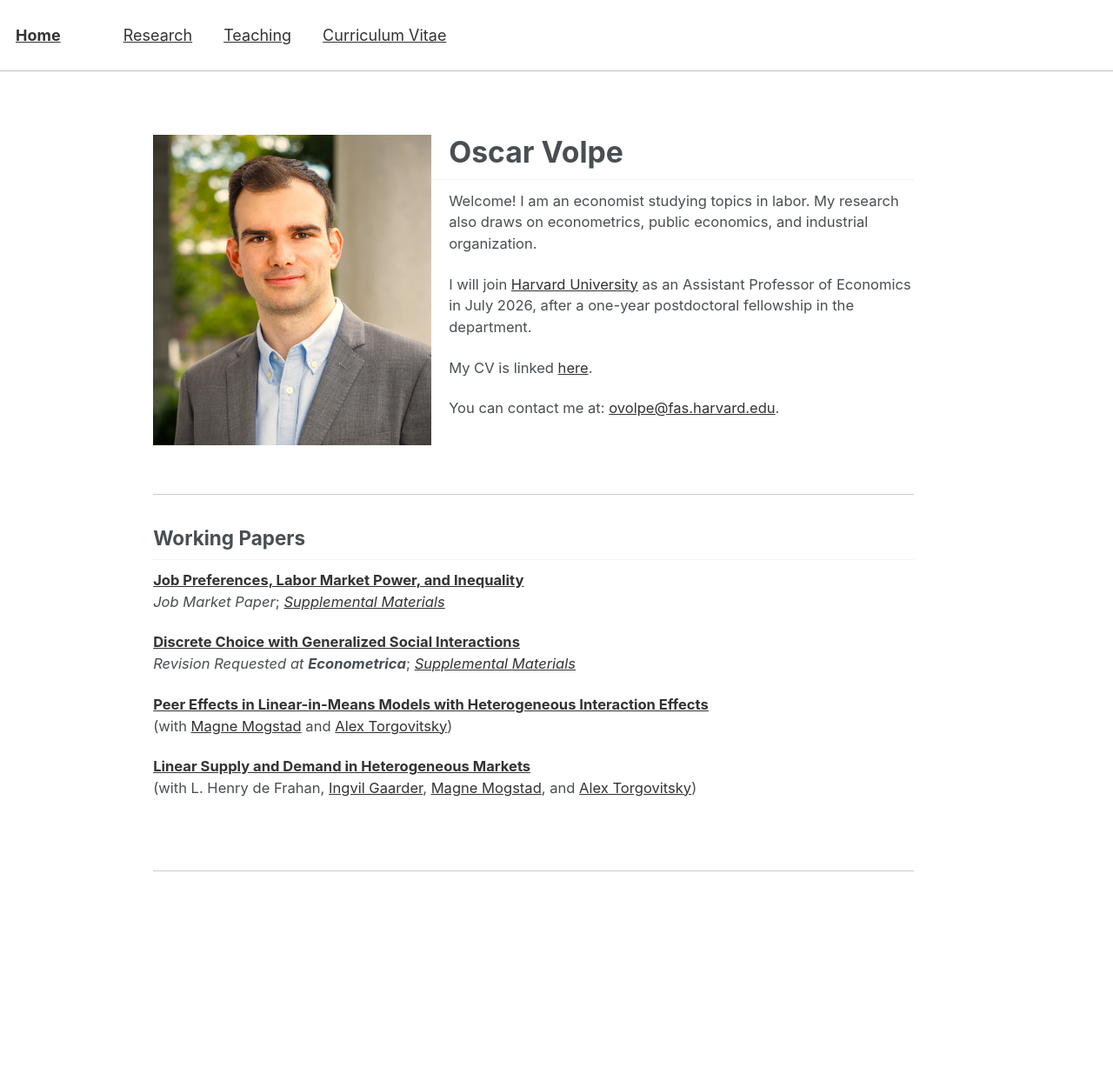
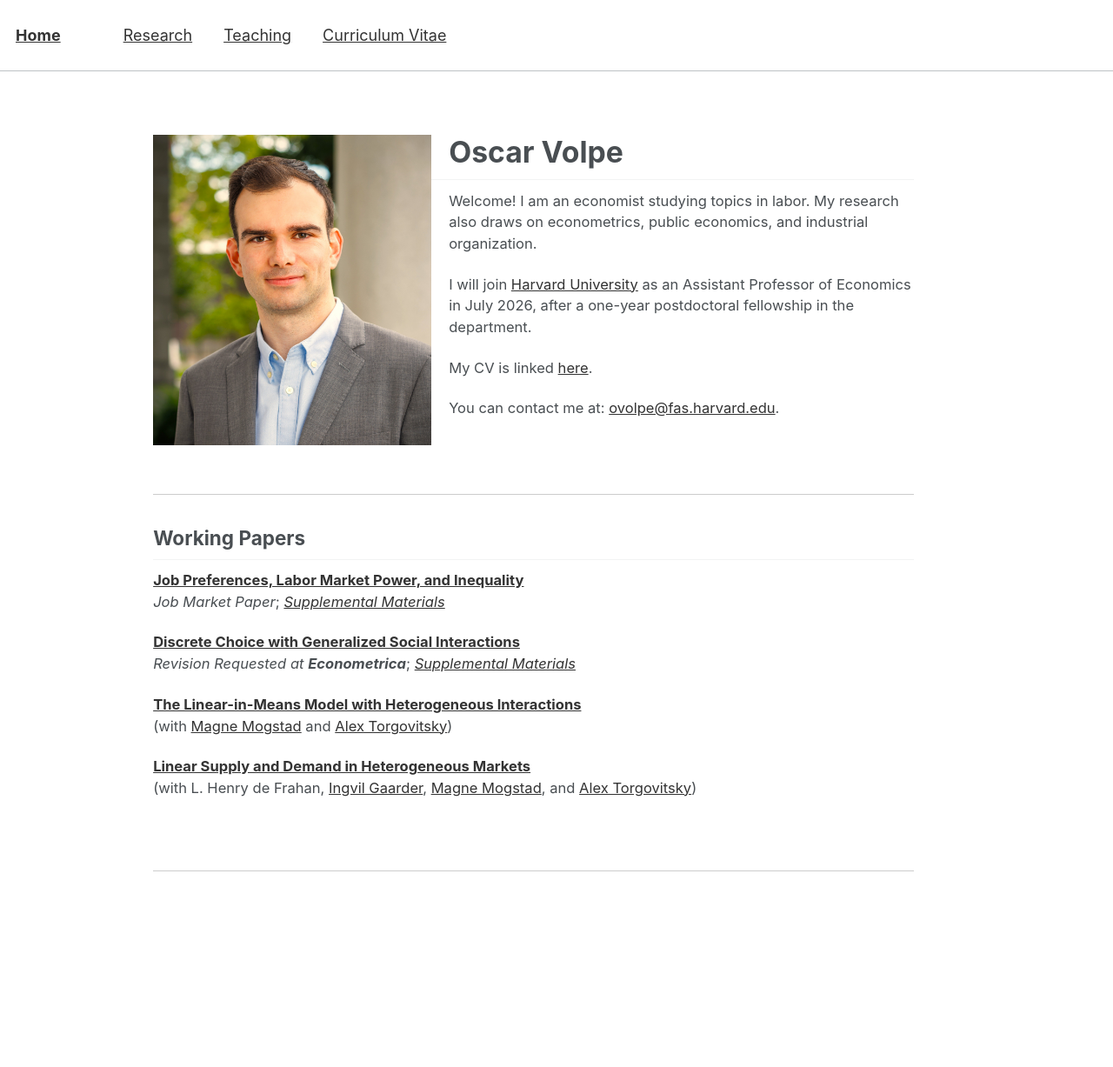
Before and after one commit to ovolpe/ovolpe.github.io, a Jekyll site: the page built from _pages/about.md, in a window 1280 px wide. Shown: the whole page at 87% size. Built offline with Jekyll 4.4.1, drawn with Linux system fonts in a browser that asks for light colours.

Commit message:
Update paper title in about.md

```diff
--- a/_pages/about.md
+++ b/_pages/about.md
@@ -32,7 +32,7 @@ _Job Market Paper_; [*Supplemental Materials*](/files/jmp_supplement.pdf)<br>
 _Revision Requested at **Econometrica**_; [*Supplemental Materials*](/files/dcwgsi_supplement.pdf)<br>
 
 
-[**Peer Effects in Linear-in-Means Models with Heterogeneous Interaction Effects**](/files/mtv2024.pdf) <br>
+[**The Linear-in-Means Model with Heterogeneous Interactions**](/files/mtv2024.pdf) <br>
 (with [Magne Mogstad](https://sites.google.com/site/magnemogstad) and [Alex Torgovitsky](https://a-torgovitsky.github.io))
 
 
```
